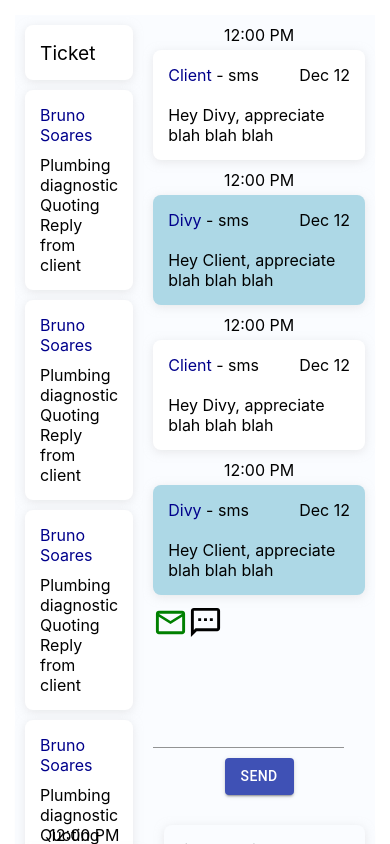
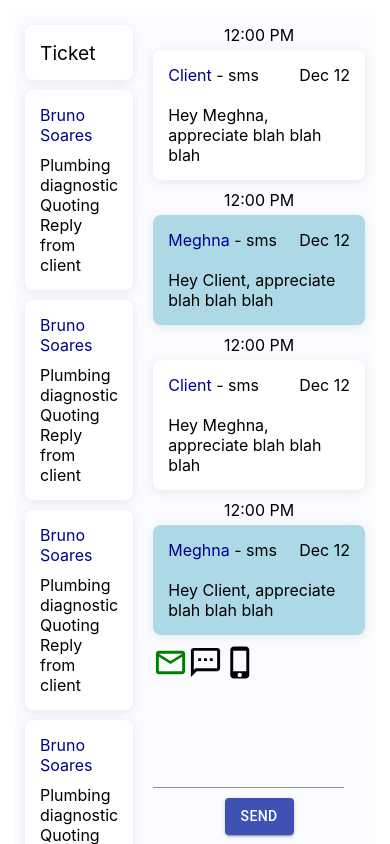
Before and after one commit to charliewright/ops-comms, a React (Create React App) app: page / in a window 390 px wide. Shown: the top 844 px of the page. Built offline with nearby package versions, Linux system fonts and the light colour scheme.

Commit message:
meghna can send in app notifications

```diff
--- a/package.json
+++ b/package.json
@@ -8,6 +8,7 @@
     "@testing-library/jest-dom": "^4.2.4",
     "@testing-library/react": "^9.3.2",
     "@testing-library/user-event": "^7.1.2",
+    "axios": "^0.19.0",
     "react": "^16.12.0",
     "react-dom": "^16.12.0",
     "react-scripts": "3.3.0"
--- a/src/components/conversationThread.js
+++ b/src/components/conversationThread.js
@@ -1,20 +1,33 @@
 import React from "react";
 import { MessageWithTimeStamp } from "./messageWithTimestamp";
 import { EditableTextArea } from "./editableTextArea";
-
-
+import axios from "axios";
 
 export class ConversationThread extends React.Component {
-
   constructor(props) {
     super(props);
     this.state = { thread: props.thread };
   }
 
-  addMessage = (messageContent, messageType) => {
+  sendToUser = (messageContent, messageType) => {
+    const body = {
+      type: "seasonal_campaign",
+      client_id: 24085,
+      noti_title: "New message from Meghna",
+      noti_body: messageContent,
+      seasonal_campaign_id: 1
+    };
 
-    const newArray = this.state.thread.slice()
-    const oneItem = this.state.thread.slice(-1)[0]
+    if ((messageType = "Mobile")) {
+      axios.post("https://api.setter.com/public/v1/push-notifications", body);
+
+      alert("green sent to a mobile user");
+    }
+  };
+
+  addToQueue = (messageContent, messageType) => {
+    const newArray = this.state.thread.slice();
+    const oneItem = this.state.thread.slice(-1)[0];
     const fromOps = {
       color: oneItem.color,
       sender: oneItem.sender,
@@ -24,17 +37,21 @@ export class ConversationThread extends React.Component {
       content: messageContent
     };
 
-    this.setState({thread: [fromOps].concat(newArray) })
-  }
+    this.setState({ thread: [fromOps].concat(newArray) });
+  };
+
+  sendMessage = (messageContent, messageType) => {
+    this.sendToUser(messageContent, messageType);
+    this.addToQueue(messageContent, messageType);
+  };
 
   render = () => {
-
     return (
       <React.Fragment>
         {this.state.thread.map(message => (
           <MessageWithTimeStamp message={message}></MessageWithTimeStamp>
         ))}
-        <EditableTextArea sendMessage={this.addMessage} />
+        <EditableTextArea sendMessage={this.sendMessage} />
       </React.Fragment>
     );
   };
--- a/src/components/editableTextArea.js
+++ b/src/components/editableTextArea.js
@@ -1,34 +1,65 @@
 import React from "react";
 import { TextField } from "@material-ui/core";
 import { Button } from "@material-ui/core";
-import MailOutlineIcon from '@material-ui/icons/MailOutline';
-import SmsOutlinedIcon from '@material-ui/icons/SmsOutlined';
+import MailOutlineIcon from "@material-ui/icons/MailOutline";
+import SmsOutlinedIcon from "@material-ui/icons/SmsOutlined";
+import PhoneIphoneOutlinedIcon from "@material-ui/icons/PhoneIphoneOutlined";
+
 export class EditableTextArea extends React.Component {
-
   constructor(props) {
     super(props);
-    this.state = { messageContent: "", isEmail: true};
+    this.state = {
+      messageContent: "",
+      isEmail: true,
+      isMobile: false,
+      isSMS: false
+    };
   }
 
   textChanged = event => {
-    this.setState({messageContent: event.target.value})
+    this.setState({ messageContent: event.target.value });
+  };
+
+  sendMessage = messageContent => {
+    this.setState({ messageContent: "" });
+    this.props.sendMessage(
+      messageContent,
+      this.messageType()
+    );
+  };
+
+  messageType = () => {
+    if(this.state.isEmail) return "Email"
+    if(this.state.isSMS) return "SMS"
+    if(this.state.isMobile) return "Mobile"
   }
 
-  sendMessage = messageContent => {
-    this.setState({messageContent: ""})
-    this.props.sendMessage(messageContent, this.state.isEmail ? "Email" : "SMS")
-  }
-
-  toggleType = () => {
-    this.setState({isEmail: !this.state.isEmail})
-  }
+  toggleType = sendTo => {
+    if (sendTo === "email") {
+      return this.setState({ isEmail: true, isMobile: false, isSMS: false });
+    }
+    if (sendTo === "sms") {
+      return this.setState({ isEmail: false, isMobile: false, isSMS: true });
+    }
+    return this.setState({ isEmail: false, isMobile: true, isSMS: false });
+  };
 
   render = () => {
     return (
       <span>
-        <SelectEmail selected={this.state.isEmail} onClick={this.toggleType}/>
-        <SelectSMS selected={!this.state.isEmail} onClick={this.toggleType}/>
-        <TextField multiline value={this.state.messageContent} onChange={this.textChanged} rows={5} style={{ width: "90%" }}></TextField>
+        <SelectEmail selected={this.state.isEmail} onClick={() => this.toggleType("email")} />
+        <SelectSMS selected={this.state.isSMS} onClick={() => this.toggleType("sms")} />
+        <SelectMobile
+          selected={this.state.isMobile}
+          onClick={() => this.toggleType("mobile")}
+        />
+        <TextField
+          multiline
+          value={this.state.messageContent}
+          onChange={this.textChanged}
+          rows={5}
+          style={{ width: "90%" }}
+        ></TextField>
         <div style={{ margin: "10px", textAlign: "center" }}>
           <Button
             variant="contained"
@@ -44,8 +75,39 @@ export class EditableTextArea extends React.Component {
 }
 
 const SelectEmail = props => {
-  return <MailOutlineIcon onClick={props.onClick} style={{ verticalAlign: "top", color: props.selected ? "green" : "black" }} fontSize="large" />
-}
+  return (
+    <MailOutlineIcon
+      onClick={props.onClick}
+      style={{
+        verticalAlign: "top",
+        color: props.selected ? "green" : "black"
+      }}
+      fontSize="large"
+    />
+  );
+};
 const SelectSMS = props => {
-  return <SmsOutlinedIcon onClick={props.onClick} style={{ verticalAlign: "top", color: props.selected ? "green" : "black" }} fontSize="large" />
-}
+  return (
+    <SmsOutlinedIcon
+      onClick={props.onClick}
+      style={{
+        verticalAlign: "top",
+        color: props.selected ? "green" : "black"
+      }}
+      fontSize="large"
+    />
+  );
+};
+
+const SelectMobile = props => {
+  return (
+    <PhoneIphoneOutlinedIcon
+      onClick={props.onClick}
+      style={{
+        verticalAlign: "top",
+        color: props.selected ? "green" : "black"
+      }}
+      fontSize="large"
+    />
+  );
+};
--- a/src/data/clientConversation.js
+++ b/src/data/clientConversation.js
@@ -4,12 +4,12 @@ const fromClient = {
     time: "12:00 PM",
     date: "Dec 12",
     comm: "sms",
-    content: "Hey Divy, appreciate blah blah blah"
+    content: "Hey Meghna, appreciate blah blah blah"
   };
 
   const fromOps = {
     color: "lightblue",
-    sender: "Divy",
+    sender: "Meghna",
     time: "12:00 PM",
     date: "Dec 12",
     comm: "sms",
--- a/src/data/proConversation.js
+++ b/src/data/proConversation.js
@@ -4,12 +4,12 @@ const fromPro = {
   time: "12:00 PM",
   date: "Dec 12",
   comm: "email",
-  content: "Hey Divy, appreciate blah blah blah"
+  content: "Hey Meghna, appreciate blah blah blah"
 };
 
 const fromOps = {
   color: "lightgoldenrodyellow",
-  sender: "Divy",
+  sender: "Meghna",
   time: "12:00 PM",
   date: "Dec 12",
   comm: "email",
```
Also changed, not shown: 2 other files (tests, documents, lock files or other folders).
